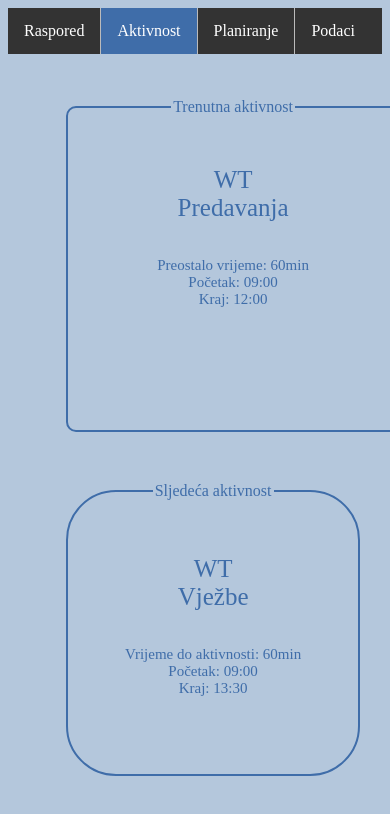
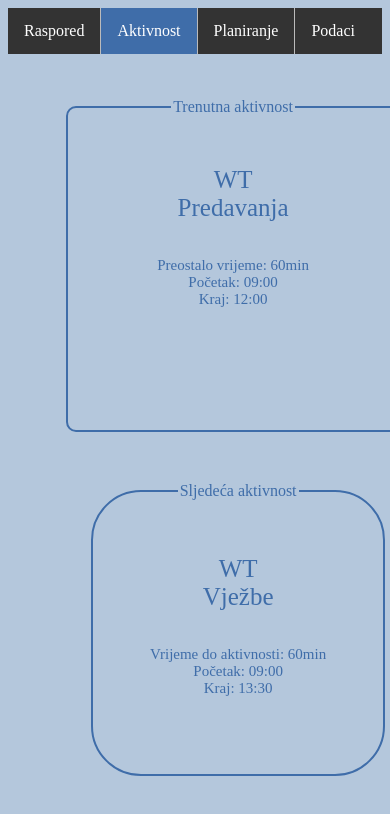
Before and after one commit to kanitadervic/classroom-management-app, a plain HTML site: page aktivnost.html in a window 390 px wide. Drawn offline with Linux system fonts and the light colour scheme.

Commit message:
popravila align

```diff
--- a/aktivnost.css
+++ b/aktivnost.css
@@ -67,5 +67,8 @@ legend {
     visibility: hidden;
   }
 
+  .sljedeca-aktivnost{
+    margin-left: 8%
+  }
 
 }
```
